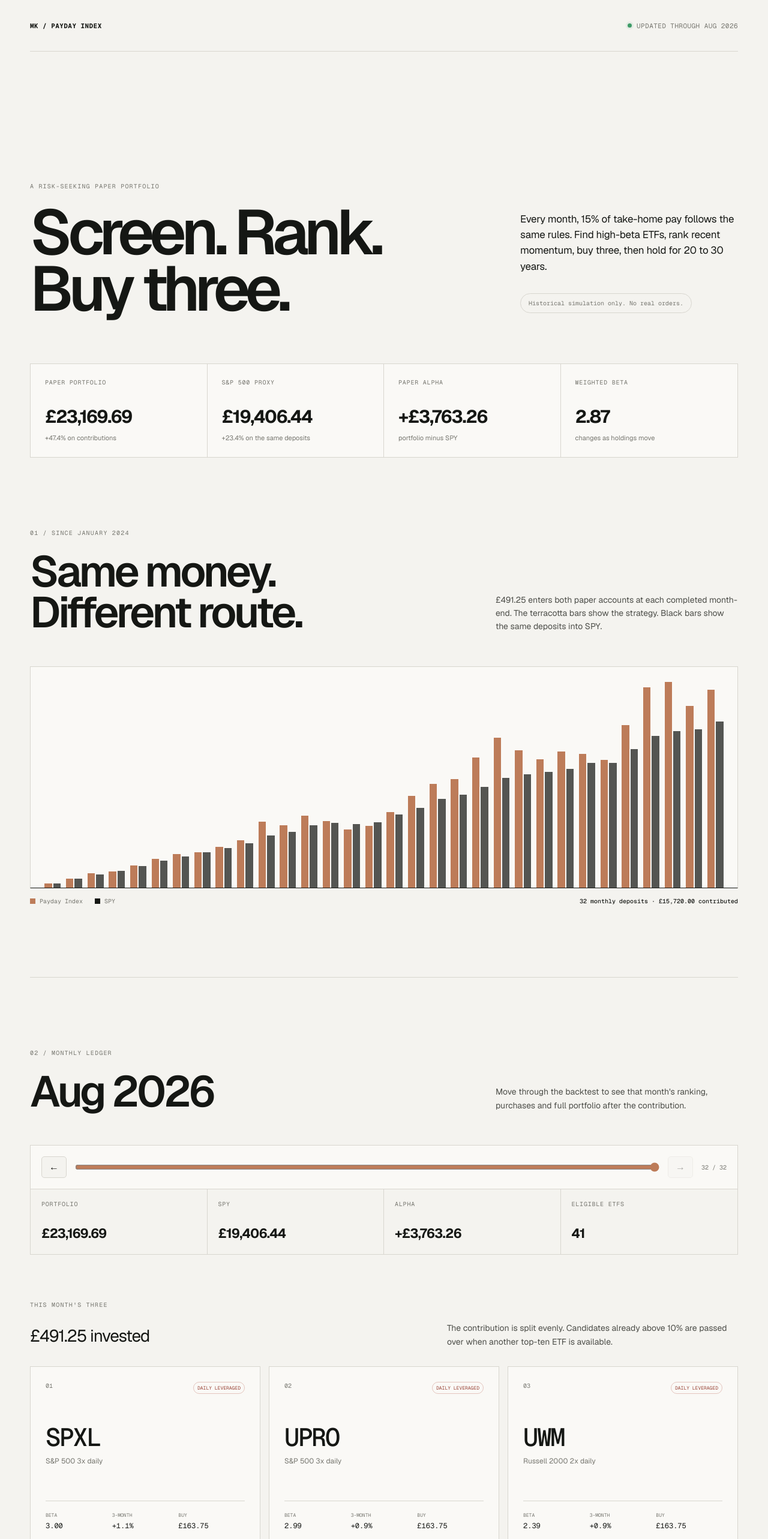
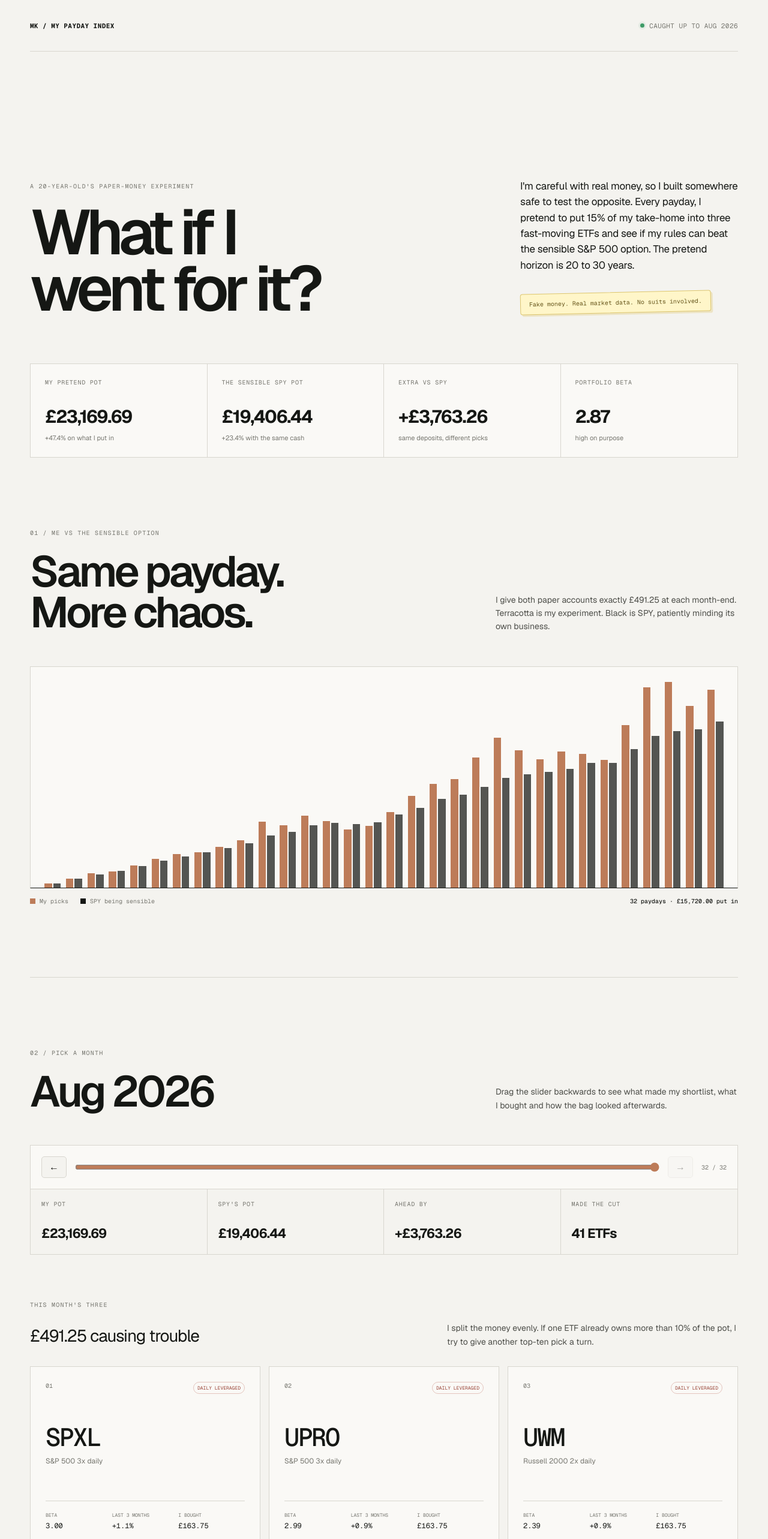
Before and after one commit to tjM1KE/payday-index, a Next.js app: page / in a window 1280 px wide. Shown: the top 2566 px of the page at 60% size. Built offline with nearby package versions, Linux system fonts and the light colour scheme.

Commit message:
copy: make the strategy feel personal

```diff
--- a/app/globals.css
+++ b/app/globals.css
@@ -18,7 +18,7 @@ h2 { margin:0; font-size:clamp(42px,6vw,72px); letter-spacing:-.06em; line-heigh
 h3 { margin:0; }
 .hero-copy { padding-bottom:6px; }
 .hero-copy>p { margin:0 0 32px; font-size:17px; line-height:1.55; letter-spacing:-.015em; }
-.paper-note { display:inline-block; border:1px solid var(--line); border-radius:99px; padding:9px 13px; color:var(--muted); font:10px var(--font-geist-mono),monospace; }
+.paper-note { display:inline-block; transform:rotate(-1.25deg); border:1px solid #ddc66e; border-radius:4px; padding:10px 14px; background:#fff6c9; box-shadow:3px 3px 0 #ddc66e55; color:#65551a; font:10px var(--font-geist-mono),monospace; }
 .ledger { border:1px solid var(--line); display:grid; grid-template-columns:repeat(4,1fr); background:var(--wash); }
 .ledger>div { min-height:155px; padding:24px; display:flex; flex-direction:column; border-right:1px solid var(--line); }
 .ledger>div:last-child { border:0; }
--- a/app/layout.tsx
+++ b/app/layout.tsx
@@ -1,7 +1,27 @@
 import type { Metadata } from "next";
 import { Geist, Geist_Mono } from "next/font/google";
 import "./globals.css";
+
 const geistSans = Geist({ variable: "--font-geist-sans", subsets: ["latin"] });
 const geistMono = Geist_Mono({ variable: "--font-geist-mono", subsets: ["latin"] });
-export const metadata: Metadata = { metadataBase:new URL("https://invest.michailkhasaev.com"), title:"Payday Index | Paper portfolio", description:"A monthly high-beta ETF momentum paper portfolio, backtested against the S&P 500 from 2024.", openGraph:{title:"Payday Index",description:"£491.25 a month. Three high-beta ETF buys. Tracked against the S&P 500.",images:["/og.png"]}, twitter:{card:"summary_large_image",title:"Payday Index",description:"£491.25 a month. Three high-beta ETF buys. Tracked against the S&P 500.",images:["/og.png"]} };
-export default function RootLayout({children}:Readonly<{children:React.ReactNode}>){return <html lang="en"><body className={`${geistSans.variable} ${geistMono.variable}`}>{children}</body></html>}
+
+export const metadata: Metadata = {
+  metadataBase:new URL("https://invest.michailkhasaev.com"),
+  title:"Payday Index | My risky paper experiment",
+  description:"I give three fast-moving ETFs GBP 491.25 every month and see if they can outrun SPY.",
+  openGraph:{
+    title:"Payday Index",
+    description:"My risky little paper experiment. Three ETF picks every payday, racing SPY.",
+    images:["/og.png"],
+  },
+  twitter:{
+    card:"summary_large_image",
+    title:"Payday Index",
+    description:"My risky little paper experiment. Three ETF picks every payday, racing SPY.",
+    images:["/og.png"],
+  },
+};
+
+export default function RootLayout({children}:Readonly<{children:React.ReactNode}>) {
+  return <html lang="en"><body className={`${geistSans.variable} ${geistMono.variable}`}>{children}</body></html>;
+}
--- a/app/page.tsx
+++ b/app/page.tsx
@@ -26,30 +26,66 @@ export default function Home() {
   const embed = useSyncExternalStore(subscribeToLocation, () => new URLSearchParams(window.location.search).get("embed") === "1", () => false);
 
   if (embed) return <main className="embed-shell">
-    <div className="embed-top"><span>PAYDAY INDEX</span><span className="paper-pill">PAPER</span></div>
-    <p className="embed-kicker">Since Jan 2024 · through {current.label}</p>
+    <div className="embed-top"><span>MY PAYDAY INDEX</span><span className="paper-pill">PAPER ONLY</span></div>
+    <p className="embed-kicker">My risky little experiment since Jan 2024</p>
     <div className="embed-value">{money.format(current.strategyValueGbp)}</div>
-    <div className="mini-chart" aria-label="Portfolio value over the latest twelve months">{recent.map((month) => <i key={month.month} style={{height:`${Math.max(12, month.strategyValueGbp / recentMax * 100)}%`}} title={`${month.label}: ${money.format(month.strategyValueGbp)}`} />)}</div>
-    <div className="embed-stats"><span><small>VS S&amp;P 500</small>{signedMoney(current.alphaGbp)}</span><span><small>MONTHLY</small>{money.format(backtest.monthlyContributionGbp)}</span></div>
-    <Link className="embed-link" href="/" target="_top">Open the monthly breakdown <span>↗</span></Link>
+    <div className="mini-chart" aria-label="My portfolio value over the latest twelve months">{recent.map((month) => <i key={month.month} style={{height:`${Math.max(12, month.strategyValueGbp / recentMax * 100)}%`}} title={`${month.label}: ${money.format(month.strategyValueGbp)}`} />)}</div>
+    <div className="embed-stats"><span><small>AHEAD OF SPY BY</small>{signedMoney(current.alphaGbp)}</span><span><small>I ADD</small>{money.format(backtest.monthlyContributionGbp)} / month</span></div>
+    <Link className="embed-link" href="/" target="_top">See what I bought this month <span>&nearr;</span></Link>
   </main>;
 
   return <main>
-    <header className="site-header"><a href="#top" className="wordmark">MK / PAYDAY INDEX</a><div className="header-meta"><span className="status-dot" /> updated through {current.label}</div></header>
-    <section className="hero" id="top"><div><p className="eyebrow">A risk-seeking paper portfolio</p><h1>Screen. Rank.<br />Buy three.</h1></div><div className="hero-copy"><p>Every month, 15% of take-home pay follows the same rules. Find high-beta ETFs, rank recent momentum, buy three, then hold for 20 to 30 years.</p><div className="paper-note">Historical simulation only. No real orders.</div></div></section>
-    <section className="ledger" aria-label="Current backtest summary"><div><span>paper portfolio</span><strong>{money.format(current.strategyValueGbp)}</strong><small>{signedPercent(current.strategyReturnPct)} on contributions</small></div><div><span>S&amp;P 500 proxy</span><strong>{money.format(current.benchmarkValueGbp)}</strong><small>{signedPercent(current.benchmarkReturnPct)} on the same deposits</small></div><div><span>paper alpha</span><strong>{signedMoney(current.alphaGbp)}</strong><small>portfolio minus SPY</small></div><div><span>weighted beta</span><strong>{current.weightedBeta.toFixed(2)}</strong><small>changes as holdings move</small></div></section>
+    <header className="site-header"><a href="#top" className="wordmark">MK / MY PAYDAY INDEX</a><div className="header-meta"><span className="status-dot" /> caught up to {current.label}</div></header>
 
-    <section className="performance"><div className="section-heading"><div><p className="eyebrow">01 / since January 2024</p><h2>Same money.<br />Different route.</h2></div><p>{money.format(backtest.monthlyContributionGbp)} enters both paper accounts at each completed month-end. The terracotta bars show the strategy. Black bars show the same deposits into SPY.</p></div><div className="performance-chart" aria-label="Monthly portfolio value compared with SPY">{backtest.months.map((month) => <div className="chart-month" key={month.month} title={`${month.label}: strategy ${money.format(month.strategyValueGbp)}, SPY ${money.format(month.benchmarkValueGbp)}`}><i className="strategy-bar" style={{height:`${month.strategyValueGbp / maxChartValue * 100}%`}} /><i className="benchmark-bar" style={{height:`${month.benchmarkValueGbp / maxChartValue * 100}%`}} /></div>)}</div><div className="chart-key"><span><i className="strategy-swatch" />Payday Index</span><span><i className="benchmark-swatch" />SPY</span><b>{backtest.months.length} monthly deposits · {money.format(current.contributedGbp)} contributed</b></div></section>
-
-    <section className="month-lab"><div className="section-heading"><div><p className="eyebrow">02 / monthly ledger</p><h2>{selected.label}</h2></div><p>Move through the backtest to see that month&apos;s ranking, purchases and full portfolio after the contribution.</p></div><div className="month-picker"><button onClick={() => setMonthIndex(Math.max(0, monthIndex - 1))} disabled={monthIndex === 0} aria-label="Previous month">←</button><input aria-label="Backtest month" type="range" min="0" max={backtest.months.length - 1} value={monthIndex} onChange={(event) => setMonthIndex(Number(event.target.value))} /><button onClick={() => setMonthIndex(Math.min(backtest.months.length - 1, monthIndex + 1))} disabled={monthIndex === backtest.months.length - 1} aria-label="Next month">→</button><span>{monthIndex + 1} / {backtest.months.length}</span></div><div className="month-summary"><div><span>Portfolio</span><b>{money.format(selected.strategyValueGbp)}</b></div><div><span>SPY</span><b>{money.format(selected.benchmarkValueGbp)}</b></div><div><span>Alpha</span><b>{signedMoney(selected.alphaGbp)}</b></div><div><span>Eligible ETFs</span><b>{selected.eligibleCount}</b></div></div>
-      <div className="purchase-heading"><div><p className="eyebrow">This month&apos;s three</p><h3>{money.format(selected.contributionGbp)} invested</h3></div><p>The contribution is split evenly. Candidates already above 10% are passed over when another top-ten ETF is available.</p></div>
-      <div className="trade-grid">{selected.trades.map((trade, index) => <article className="trade-card" key={trade.ticker}><div><span>0{index + 1}</span>{trade.leveraged && <em>daily leveraged</em>}</div><h3>{trade.ticker}</h3><p>{trade.name}</p><dl><div><dt>Beta</dt><dd>{trade.beta.toFixed(2)}</dd></div><div><dt>3-month</dt><dd>{signedPercent(trade.momentum)}</dd></div><div><dt>Buy</dt><dd>{money.format(trade.allocationGbp)}</dd></div></dl></article>)}</div>
-      <div className="split-tables"><div><p className="table-title">Momentum shortlist</p><div className="data-table ranking-table"><div className="data-head"><span>#</span><span>ETF</span><span>Beta</span><span>3-month</span></div>{selected.ranking.map((fund) => <div className="data-row" key={fund.ticker}><span>{fund.rank}</span><b>{fund.ticker}{fund.leveraged && <sup>L</sup>}</b><span>{fund.beta.toFixed(2)}</span><strong>{signedPercent(fund.momentum)}</strong></div>)}</div></div><div><p className="table-title">Portfolio at month-end</p><div className="data-table holding-table"><div className="data-head"><span>ETF</span><span>Value</span><span>Weight</span></div>{selected.holdings.map((holding) => <div className={`data-row ${holding.weight > 10 ? "over-cap" : ""}`} key={holding.ticker}><b>{holding.ticker}{holding.leveraged && <sup>L</sup>}</b><span>{money.format(holding.valueGbp)}</span><strong>{holding.weight.toFixed(1)}%</strong></div>)}</div></div></div>
+    <section className="hero" id="top">
+      <div><p className="eyebrow">A 20-year-old&apos;s paper-money experiment</p><h1>What if I<br />went for it?</h1></div>
+      <div className="hero-copy"><p>I&apos;m careful with real money, so I built somewhere safe to test the opposite. Every payday, I pretend to put 15% of my take-home into three fast-moving ETFs and see if my rules can beat the sensible S&amp;P 500 option. The pretend horizon is 20 to 30 years.</p><div className="paper-note">Fake money. Real market data. No suits involved.</div></div>
     </section>
 
-    <section className="portfolio"><div className="section-heading"><div><p className="eyebrow">03 / total breakdown</p><h2>What we hold now</h2></div><p>The 10% guideline controls new purchases, not forced selling. A winner may drift above it. Daily-leveraged products are marked with an L.</p></div><div className="current-holdings"><div className="current-head"><span>ETF</span><span>Exposure</span><span>Value</span><span>Beta now</span><span>Weight</span></div>{current.holdings.map((holding) => <div className={`current-row ${holding.weight > 10 ? "over-cap" : ""}`} key={holding.ticker}><b>{holding.ticker}{holding.leveraged && <sup>L</sup>}</b><span>{holding.name}</span><span>{money.format(holding.valueGbp)}</span><span>{holding.beta?.toFixed(2) ?? "n/a"}</span><strong>{holding.weight.toFixed(1)}%</strong></div>)}</div></section>
+    <section className="ledger" aria-label="Where my paper portfolio stands now">
+      <div><span>my pretend pot</span><strong>{money.format(current.strategyValueGbp)}</strong><small>{signedPercent(current.strategyReturnPct)} on what I put in</small></div>
+      <div><span>the sensible SPY pot</span><strong>{money.format(current.benchmarkValueGbp)}</strong><small>{signedPercent(current.benchmarkReturnPct)} with the same cash</small></div>
+      <div><span>extra vs SPY</span><strong>{signedMoney(current.alphaGbp)}</strong><small>same deposits, different picks</small></div>
+      <div><span>portfolio beta</span><strong>{current.weightedBeta.toFixed(2)}</strong><small>high on purpose</small></div>
+    </section>
 
-    <section className="rules"><div><p className="eyebrow">04 / exact monthly process</p><h2>The rules</h2></div><ol><li><span>01</span><p><b>Fund it.</b> Add {money.format(backtest.monthlyContributionGbp)}, equal to 15% of the stated monthly take-home.</p></li><li><span>02</span><p><b>Screen beta.</b> Calculate trailing beta against SPY and retain ETFs between {backtest.betaRange[0]} and {backtest.betaRange[1]}.</p></li><li><span>03</span><p><b>Rank twice.</b> Keep the 15 highest-beta candidates, then rank the best ten by trailing three-month return.</p></li><li><span>04</span><p><b>Buy three.</b> Split the full contribution across three leaders, preferring candidates below the soft 10% position limit.</p></li><li><span>05</span><p><b>Do not time it.</b> Repeat at every completed month-end and compare the result with the same deposits into SPY.</p></li></ol><div className="method-note"><b>Backtest limits</b><p>{backtest.methodology.caveat} Beta is not a promise of future returns. Leveraged ETFs reset daily and may diverge sharply from their stated daily multiple over long periods.</p></div></section>
-    <footer><span>Payday Index / paper experiment</span><span>Market data refreshed monthly · {new Date(backtest.generatedAt).toLocaleDateString("en-GB")}</span></footer>
+    <section className="performance">
+      <div className="section-heading"><div><p className="eyebrow">01 / me vs the sensible option</p><h2>Same payday.<br />More chaos.</h2></div><p>I give both paper accounts exactly {money.format(backtest.monthlyContributionGbp)} at each month-end. Terracotta is my experiment. Black is SPY, patiently minding its own business.</p></div>
+      <div className="performance-chart" aria-label="My monthly portfolio value compared with SPY">{backtest.months.map((month) => <div className="chart-month" key={month.month} title={`${month.label}: my picks ${money.format(month.strategyValueGbp)}, SPY ${money.format(month.benchmarkValueGbp)}`}><i className="strategy-bar" style={{height:`${month.strategyValueGbp / maxChartValue * 100}%`}} /><i className="benchmark-bar" style={{height:`${month.benchmarkValueGbp / maxChartValue * 100}%`}} /></div>)}</div>
+      <div className="chart-key"><span><i className="strategy-swatch" />My picks</span><span><i className="benchmark-swatch" />SPY being sensible</span><b>{backtest.months.length} paydays &middot; {money.format(current.contributedGbp)} put in</b></div>
+    </section>
+
+    <section className="month-lab">
+      <div className="section-heading"><div><p className="eyebrow">02 / pick a month</p><h2>{selected.label}</h2></div><p>Drag the slider backwards to see what made my shortlist, what I bought and how the bag looked afterwards.</p></div>
+      <div className="month-picker"><button onClick={() => setMonthIndex(Math.max(0, monthIndex - 1))} disabled={monthIndex === 0} aria-label="Previous month">&larr;</button><input aria-label="Backtest month" type="range" min="0" max={backtest.months.length - 1} value={monthIndex} onChange={(event) => setMonthIndex(Number(event.target.value))} /><button onClick={() => setMonthIndex(Math.min(backtest.months.length - 1, monthIndex + 1))} disabled={monthIndex === backtest.months.length - 1} aria-label="Next month">&rarr;</button><span>{monthIndex + 1} / {backtest.months.length}</span></div>
+      <div className="month-summary"><div><span>my pot</span><b>{money.format(selected.strategyValueGbp)}</b></div><div><span>SPY&apos;s pot</span><b>{money.format(selected.benchmarkValueGbp)}</b></div><div><span>ahead by</span><b>{signedMoney(selected.alphaGbp)}</b></div><div><span>made the cut</span><b>{selected.eligibleCount} ETFs</b></div></div>
+
+      <div className="purchase-heading"><div><p className="eyebrow">This month&apos;s three</p><h3>{money.format(selected.contributionGbp)} causing trouble</h3></div><p>I split the money evenly. If one ETF already owns more than 10% of the pot, I try to give another top-ten pick a turn.</p></div>
+      <div className="trade-grid">{selected.trades.map((trade, index) => <article className="trade-card" key={trade.ticker}><div><span>0{index + 1}</span>{trade.leveraged && <em>daily leveraged</em>}</div><h3>{trade.ticker}</h3><p>{trade.name}</p><dl><div><dt>Beta</dt><dd>{trade.beta.toFixed(2)}</dd></div><div><dt>Last 3 months</dt><dd>{signedPercent(trade.momentum)}</dd></div><div><dt>I bought</dt><dd>{money.format(trade.allocationGbp)}</dd></div></dl></article>)}</div>
+
+      <div className="split-tables">
+        <div><p className="table-title">The almost-list</p><div className="data-table ranking-table"><div className="data-head"><span>#</span><span>ETF</span><span>Beta</span><span>3-month</span></div>{selected.ranking.map((fund) => <div className="data-row" key={fund.ticker}><span>{fund.rank}</span><b>{fund.ticker}{fund.leveraged && <sup>L</sup>}</b><span>{fund.beta.toFixed(2)}</span><strong>{signedPercent(fund.momentum)}</strong></div>)}</div></div>
+        <div><p className="table-title">What I owned by then</p><div className="data-table holding-table"><div className="data-head"><span>ETF</span><span>Value</span><span>Weight</span></div>{selected.holdings.map((holding) => <div className={`data-row ${holding.weight > 10 ? "over-cap" : ""}`} key={holding.ticker}><b>{holding.ticker}{holding.leveraged && <sup>L</sup>}</b><span>{money.format(holding.valueGbp)}</span><strong>{holding.weight.toFixed(1)}%</strong></div>)}</div></div>
+      </div>
+    </section>
+
+    <section className="portfolio">
+      <div className="section-heading"><div><p className="eyebrow">03 / today&apos;s bag</p><h2>So, what do I actually own?</h2></div><p>The 10% line is a nudge, not a bouncer. I stop adding to an oversized ETF when I have another good option, but I do not automatically sell a winner for crossing the line. An L marks a daily-leveraged fund.</p></div>
+      <div className="current-holdings"><div className="current-head"><span>ETF</span><span>What it follows</span><span>Value</span><span>Beta now</span><span>Weight</span></div>{current.holdings.map((holding) => <div className={`current-row ${holding.weight > 10 ? "over-cap" : ""}`} key={holding.ticker}><b>{holding.ticker}{holding.leveraged && <sup>L</sup>}</b><span>{holding.name}</span><span>{money.format(holding.valueGbp)}</span><span>{holding.beta?.toFixed(2) ?? "n/a"}</span><strong>{holding.weight.toFixed(1)}%</strong></div>)}</div>
+    </section>
+
+    <section className="rules">
+      <div><p className="eyebrow">04 / why I do it this way</p><h2>My payday ritual</h2></div>
+      <ol>
+        <li><span>01</span><p><b>Use the same amount.</b> I add {money.format(backtest.monthlyContributionGbp)}, which is 15% of my monthly take-home. It keeps the experiment tied to money I could actually save.</p></li>
+        <li><span>02</span><p><b>Look for movement.</b> I keep ETFs with beta between {backtest.betaRange[0]} and {backtest.betaRange[1]}. This is my risky sandbox, so slow and steady is not the assignment.</p></li>
+        <li><span>03</span><p><b>Back recent winners.</b> I take the 15 highest-beta ETFs, then keep the ten with the best previous three months. That stops me choosing whichever ticker looks coolest that day.</p></li>
+        <li><span>04</span><p><b>Only buy three.</b> I split the whole month&apos;s money across three leaders and prefer picks below 10%. Focused enough to make a difference, still spread across more than one idea.</p></li>
+        <li><span>05</span><p><b>Keep showing up.</b> I repeat it after every completed month and race the same deposits in SPY. I&apos;m 20. Time is the one advantage I definitely have.</p></li>
+      </ol>
+      <div className="method-note"><b>Before I get carried away</b><p>{backtest.methodology.caveat} Beta does not promise a return. The leveraged funds reset every day and can behave very differently over a long stretch. This can go badly, which is exactly why it stays a paper experiment.</p></div>
+    </section>
+
+    <footer><span>Made by MK, mostly out of curiosity</span><span>I refresh the market data monthly &middot; {new Date(backtest.generatedAt).toLocaleDateString("en-GB")}</span></footer>
   </main>;
 }
```
Also changed, not shown: 2 other files (tests, documents, lock files or other folders).
